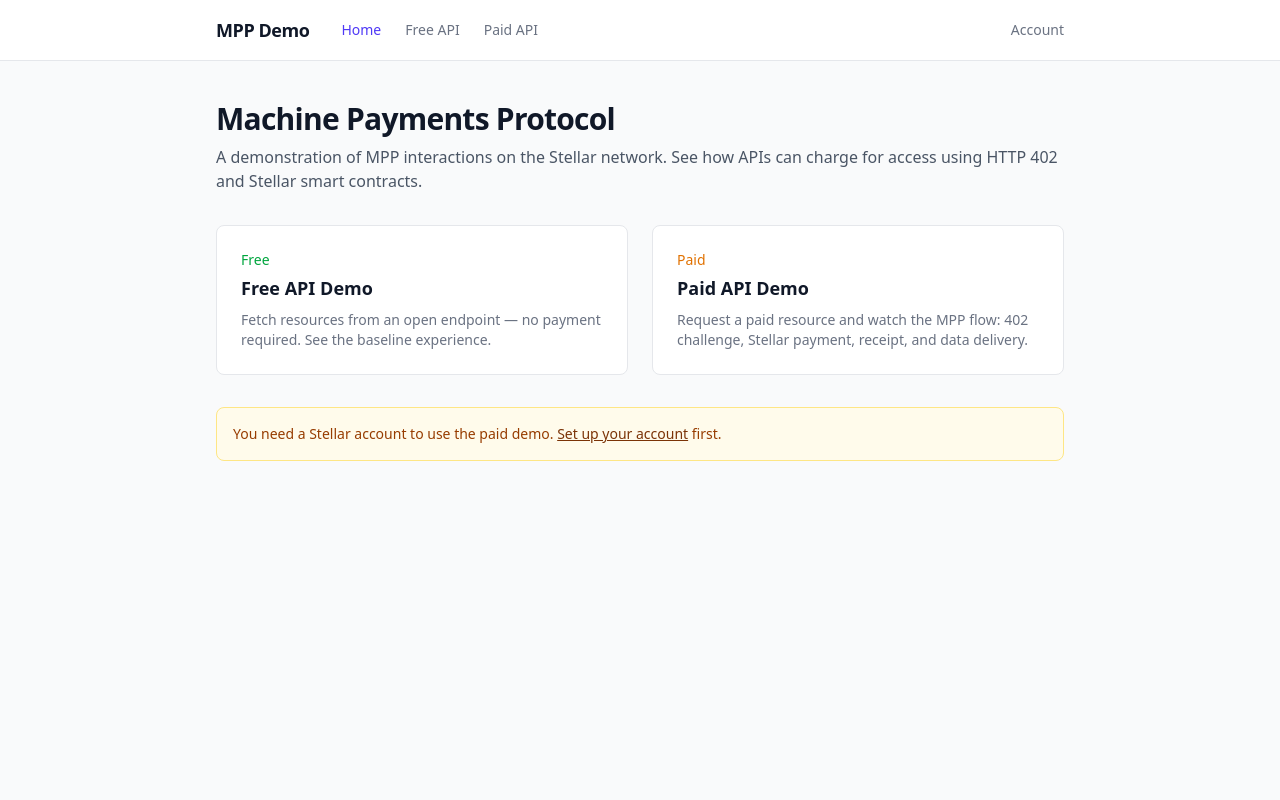
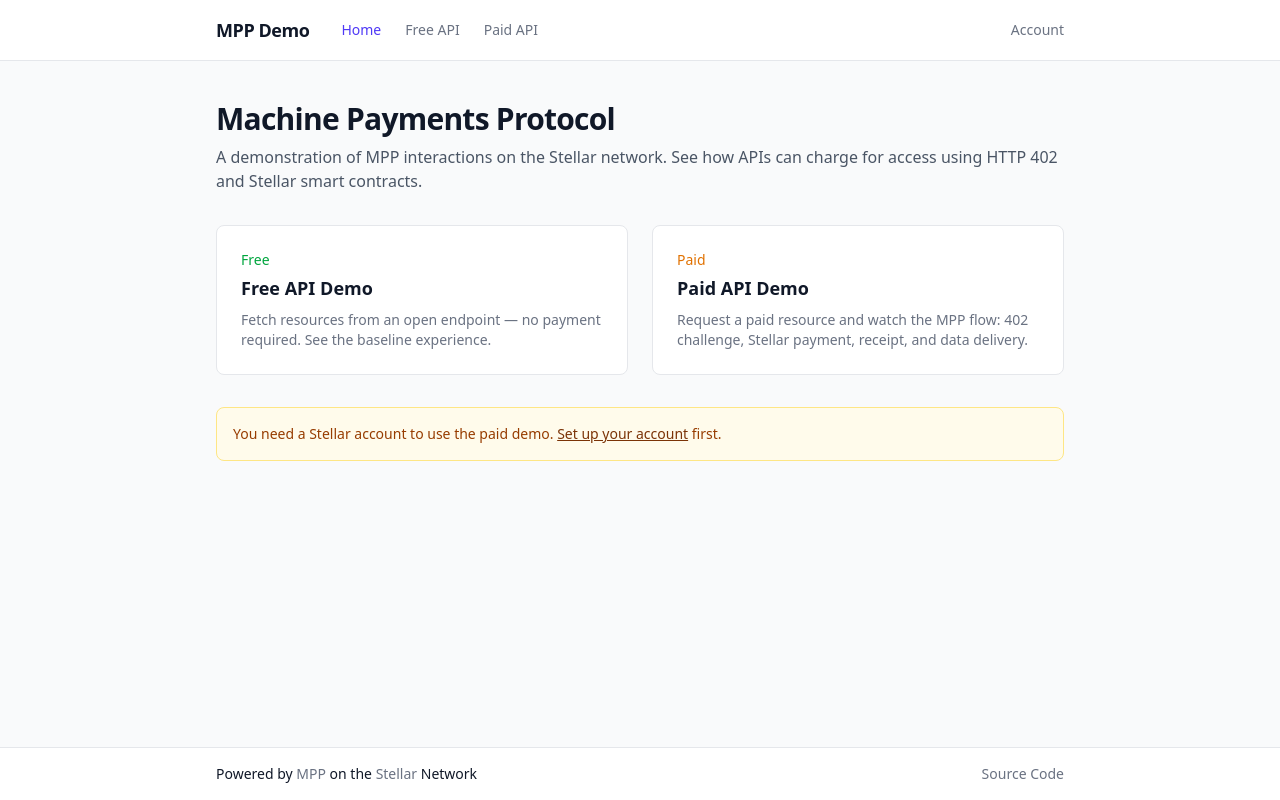
Before and after one commit to ElliotFriend/stellar-mpp-demo, a SvelteKit app: page / in a window 1280 px wide. Built offline with nearby package versions, Linux system fonts and the light colour scheme.

Commit message:
make header and footer components

```diff
--- /dev/null
+++ b/src/lib/components/ui/Footer.svelte
@@ -0,0 +1,25 @@
+<footer class="border-t border-gray-200 bg-white">
+    <div class="mx-auto flex max-w-4xl justify-between px-6 py-4 text-sm">
+        <div>
+            Powered by <a
+                class="font-medium text-gray-500 no-underline transition-colors hover:text-gray-900"
+                href="https://docs.stripe.com/payments/machine/mpp"
+                target="_blank">MPP</a
+            >
+            on the
+            <a
+                class="font-medium text-gray-500 no-underline transition-colors hover:text-gray-900"
+                href="https://www.stellar.org"
+                target="_blank">Stellar</a
+            > Network
+        </div>
+        <div>
+            <a
+                class="font-medium text-gray-500 no-underline transition-colors hover:text-gray-900"
+                href="https://github.com/ElliotFriend/stellar-mpp-demo"
+                target="_blank"
+                rel="external noopener noreferrer">Source Code</a
+            >
+        </div>
+    </div>
+</footer>
--- /dev/null
+++ b/src/lib/components/ui/Header.svelte
@@ -0,0 +1,59 @@
+<script lang="ts">
+    import { page } from '$app/state';
+    import { resolve } from '$app/paths';
+    import { user } from '$lib/state/UserState.svelte';
+
+    const navLinks = [
+        { href: '/', label: 'Home' },
+        { href: '/free', label: 'Free API' },
+        { href: '/mpp', label: 'Paid API' },
+    ] as const;
+</script>
+
+<header class="border-b border-gray-200 bg-white">
+    <nav>
+        <div class="mx-auto flex max-w-4xl items-center gap-8 px-6 py-4">
+            <a
+                href={resolve('/')}
+                class="text-lg font-semibold tracking-tight text-gray-900 no-underline"
+            >
+                MPP Demo
+            </a>
+            <div class="flex gap-6">
+                {#each navLinks as link (link.href)}
+                    <a
+                        href={resolve(link.href)}
+                        class="text-sm font-medium no-underline transition-colors {page.url
+                            .pathname === link.href ||
+                        (link.href !== '/' && page.url.pathname.startsWith(link.href))
+                            ? 'text-indigo-600'
+                            : 'text-gray-500 hover:text-gray-900'}"
+                    >
+                        {link.label}
+                    </a>
+                {/each}
+            </div>
+            <div class="ml-auto flex gap-6">
+                {#if user.publicKey}
+                    <span class="text-sm font-medium text-gray-500"
+                        ><code
+                            >{user.publicKey.slice(0, 4)}...{user.publicKey.slice(
+                                user.publicKey.length - 4,
+                            )}</code
+                        ></span
+                    >
+                {/if}
+                <a
+                    href={resolve('/account')}
+                    class="text-sm font-medium no-underline transition-colors {page.url.pathname.startsWith(
+                        '/account',
+                    )
+                        ? 'text-indigo-600'
+                        : 'text-gray-500 hover:text-gray-900'}"
+                >
+                    Account
+                </a>
+            </div>
+        </div>
+    </nav>
+</header>
--- a/src/routes/+layout.svelte
+++ b/src/routes/+layout.svelte
@@ -1,64 +1,21 @@
 <script lang="ts">
     import './layout.css';
     import favicon from '$lib/assets/favicon.svg';
-    import { page } from '$app/state';
-    import { resolve } from '$app/paths';
 
-    import { user } from '$lib/state/UserState.svelte';
+    import Header from '$lib/components/ui/Header.svelte';
+    import Footer from '$lib/components/ui/Footer.svelte';
 
     let { children } = $props();
-
-    const navLinks = [
-        { href: '/', label: 'Home' },
-        { href: '/free', label: 'Free API' },
-        { href: '/mpp', label: 'Paid API' },
-    ] as const;
 </script>
 
 <svelte:head><link rel="icon" href={favicon} /></svelte:head>
 
-<div class="min-h-screen bg-gray-50 text-gray-900">
-    <nav class="border-b border-gray-200 bg-white">
-        <div class="mx-auto flex max-w-4xl items-center gap-8 px-6 py-4">
-            <a
-                href={resolve('/')}
-                class="text-lg font-semibold tracking-tight text-gray-900 no-underline"
-            >
-                MPP Demo
-            </a>
-            <div class="flex gap-6">
-                {#each navLinks as link (link.href)}
-                    <a
-                        href={resolve(link.href)}
-                        class="text-sm font-medium no-underline transition-colors {page.url
-                            .pathname === link.href ||
-                        (link.href !== '/' && page.url.pathname.startsWith(link.href))
-                            ? 'text-indigo-600'
-                            : 'text-gray-500 hover:text-gray-900'}"
-                    >
-                        {link.label}
-                    </a>
-                {/each}
-            </div>
-            <div class="ml-auto flex gap-6">
-                {#if user.publicKey}
-                    <span class="text-sm font-medium text-gray-500"><code>{user.publicKey.slice(0, 4)}...{user.publicKey.slice(user.publicKey.length - 4)}</code></span>
-                {/if}
-                <a
-                    href={resolve('/account')}
-                    class="text-sm font-medium no-underline transition-colors {page.url.pathname.startsWith(
-                        '/account',
-                    )
-                        ? 'text-indigo-600'
-                        : 'text-gray-500 hover:text-gray-900'}"
-                >
-                    Account
-                </a>
-            </div>
-        </div>
-    </nav>
+<div class="flex min-h-screen flex-col bg-gray-50 text-gray-900">
+    <Header />
 
-    <main class="mx-auto max-w-4xl px-6 py-10">
+    <main class="mx-auto max-w-4xl flex-1 px-6 py-10">
         {@render children()}
     </main>
+
+    <Footer />
 </div>
```
